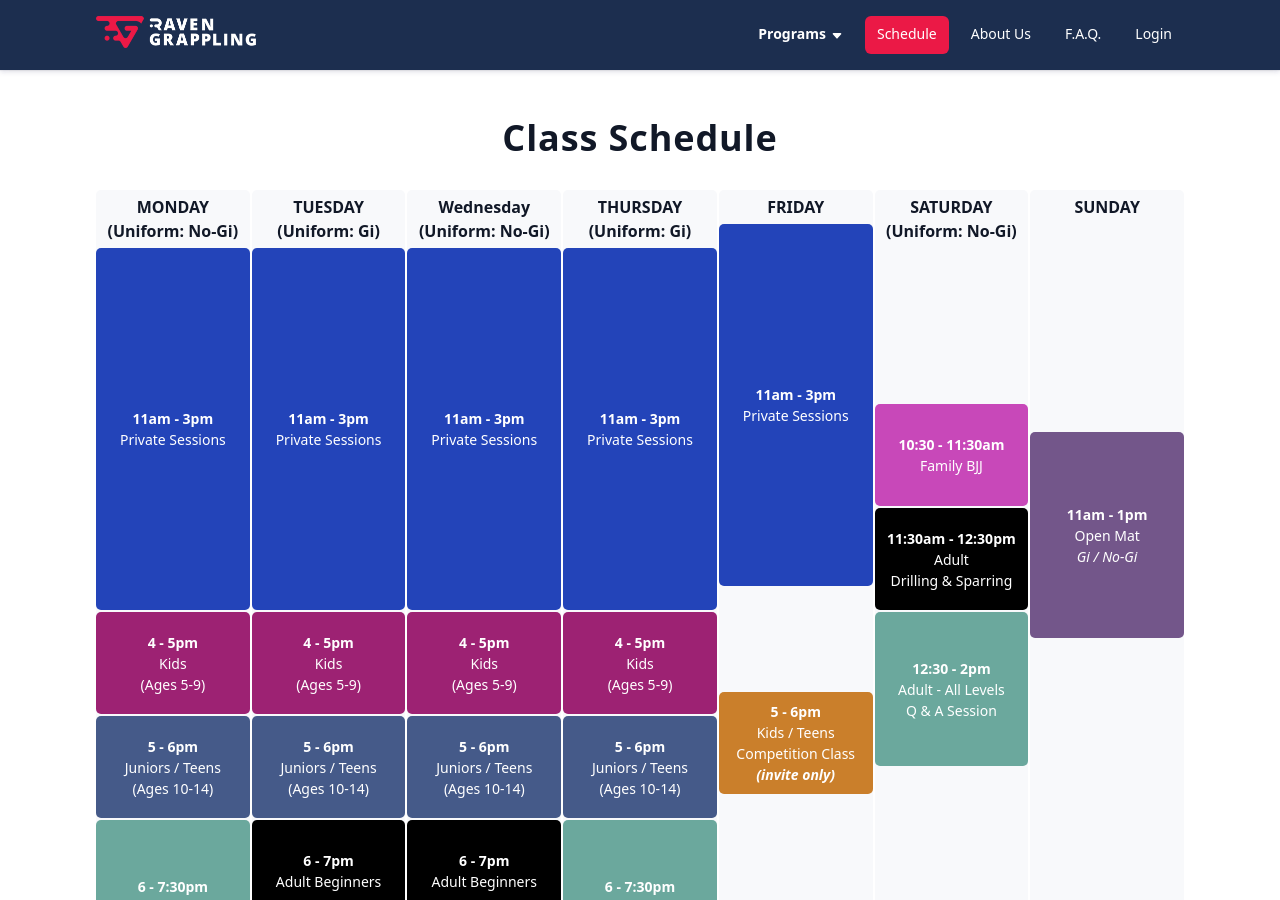
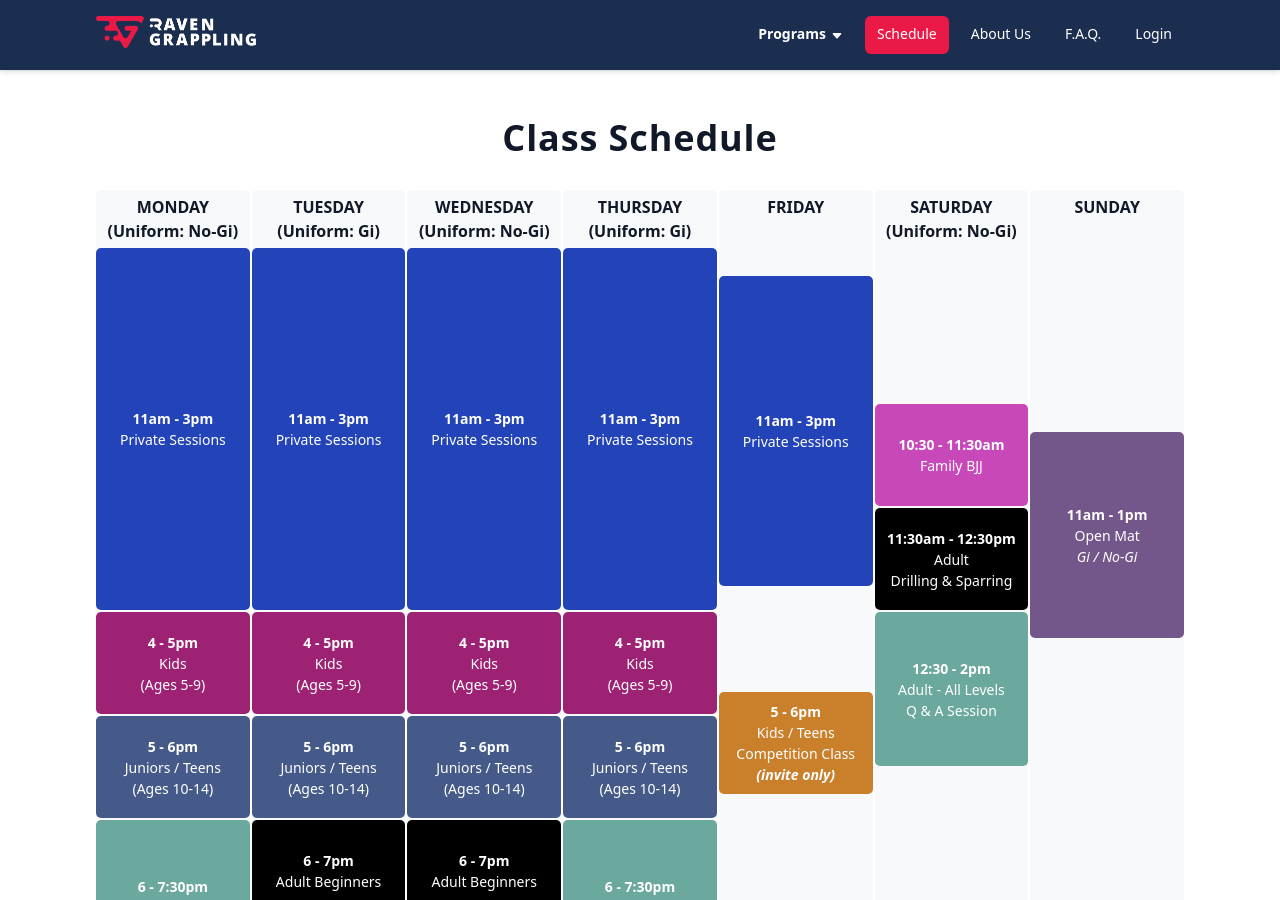
Before and after one commit to RavenGrappling/RavenGrappling.github.io, a Jekyll site: the page built from pages/schedule.html, in a window 1280 px wide and 900 px high. Built offline with Jekyll 4.4.1, drawn with Linux system fonts in a browser that asks for light colours.

Commit message:
Update schedule.html

```diff
--- a/pages/schedule.html
+++ b/pages/schedule.html
@@ -81,7 +81,7 @@
 
       <div class="r-calendar-day">
         <div class="r-calendar-day-name">
-          Wednesday (Uniform: No-Gi)
+          WEDNESDAY (Uniform: No-Gi)
         </div>
         <div class="r-calendar-day-events">
           <div class="r-calendar-day-event r-event-start-1 r-event-end-8 r-event-private">
@@ -149,10 +149,9 @@
       <div class="r-calendar-day">
         <div class="r-calendar-day-name">
           FRIDAY
-
         </div>
         <div class="r-calendar-day-events">
-          <div class="r-calendar-day-event r-event-start-1 r-event-end-8 r-event-private">
+          <div class="r-calendar-day-event r-event-start-2 r-event-end-8 r-event-private">
             <div class="r-calendar-day-event-time">11am - 3pm</div>
             <div>Private Sessions</div>
           </div>
```
